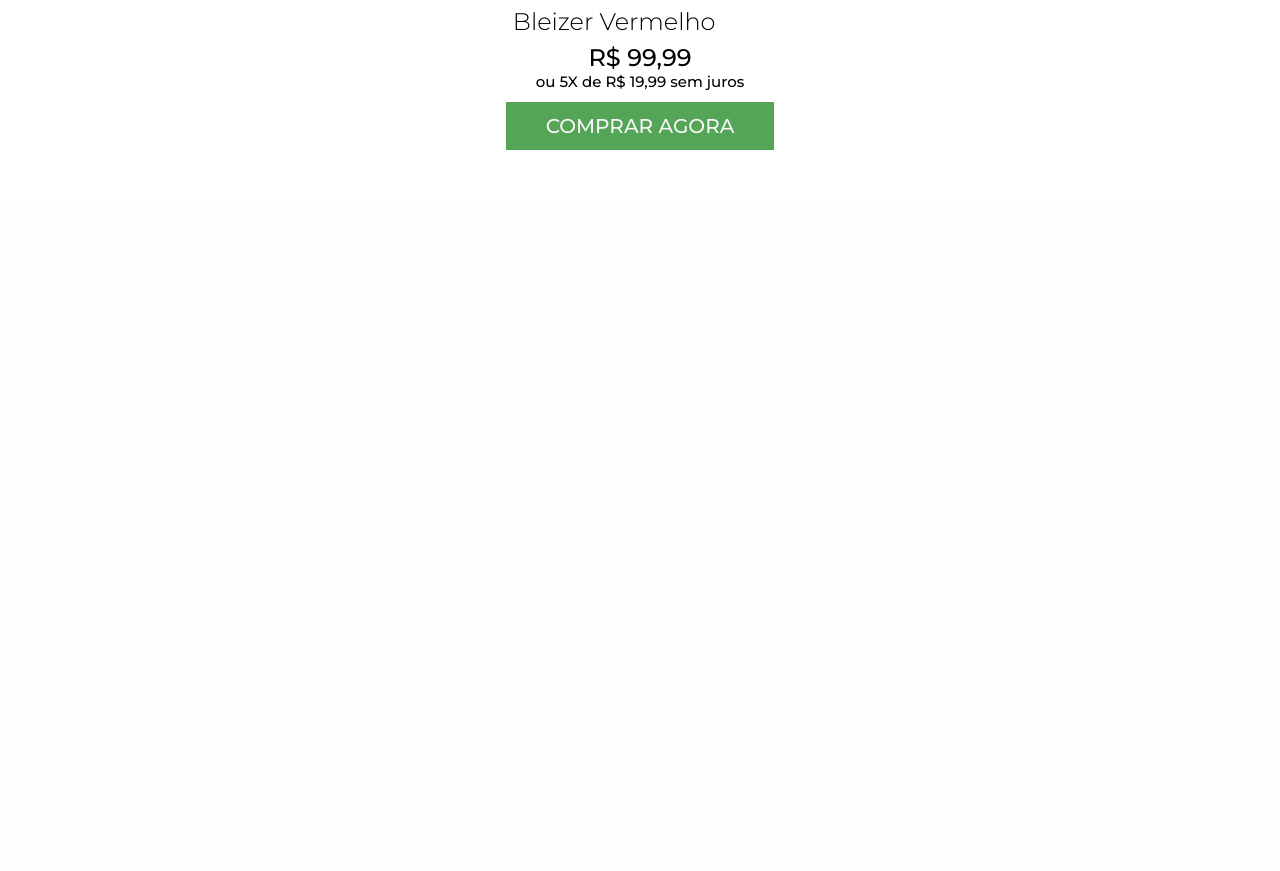
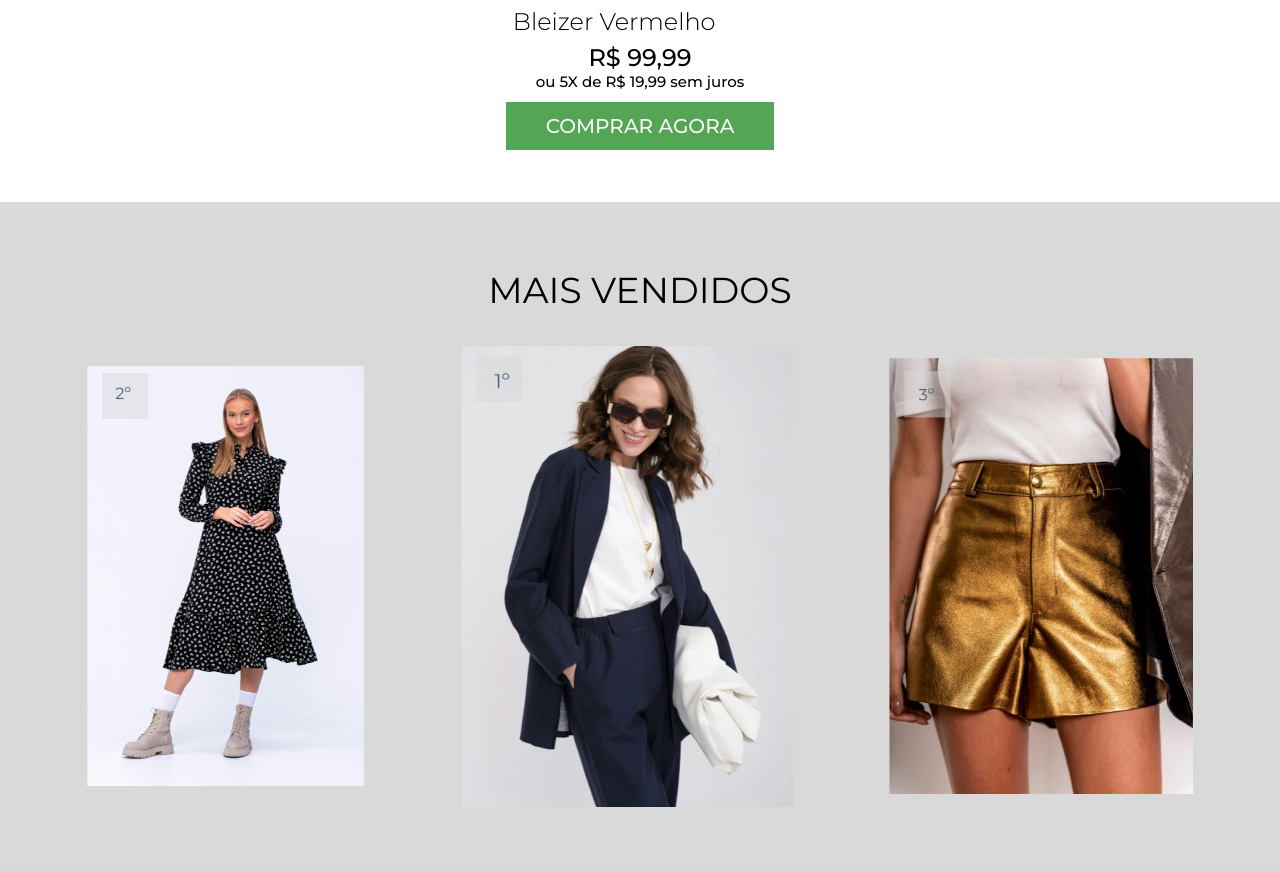
Before and after one commit to EduardaMFerreira/loja_virtual, a PHP site: page / in a window 1280 px wide. Shown: the part 1667-2538 px from the top of the page. Before the commit the page ends 1817 px from the top, so only its background shows below. Run offline with PHP 8.4, Linux system fonts and the light colour scheme.

Commit message:
adicionando mais vendidos

```diff
--- a/assets/css/header.css
+++ b/assets/css/header.css
@@ -2,7 +2,7 @@
 
 /*Seção do cabeçalho*/
 .cabecalho {
-    width: 100%;
+    width: 100vw;
 }
 
 .cabecalho__conteudo {
@@ -60,7 +60,7 @@
 }
 
 .cabecalho__conteudo__acesso__imagem:hover {
-    background-color: var(--cor-sexternaria);
+    background-color: var(--cor-sextenaria);
     border-radius: 25%;
 }
 
--- a/assets/css/novidades.css
+++ b/assets/css/novidades.css
@@ -2,14 +2,6 @@
 
 #conteudo__novidades {
     margin: 3em;
-}
-
-#conteudo__novidades h2 {
-    text-align: center;
-    font-size: 36px;
-    text-transform: uppercase;
-    font-weight: 400;
-    margin: 0.5em;
 }
 
 .conteudo__novidades__bleizers {
--- /dev/null
+++ b/assets/css/vendidos.css
@@ -0,0 +1,17 @@
+@charset "UTF-8";
+
+#conteudo__vendidos {
+    background-color: var(--cor-quarternaria);
+    padding: 3em;
+}
+
+.conteudo__vendidos__classificacao {
+    display: flex;
+    align-items: center;
+    justify-content: center;
+    gap: 4em;
+}
+
+.conteudo__vendidos__classificacao img {
+    margin: 1em;
+}
--- a/index.php
+++ b/index.php
@@ -71,12 +71,20 @@
             </section>
 
         </section >
+
         <section id="conteudo__vendidos">
+            <h2>Mais vendidos</h2>
+            <div class="conteudo__vendidos__classificacao">
+                <img src="./assets/images/mais_vendidos/vestido_de_bolinhas.jpg" alt="3º mais vendido: Vestido de bolinhas">
+                <img src="./assets/images/mais_vendidos/bleizer_azul.png" alt="1º mais vendido: Bleizer Azul">
+                <img src="./assets/images/mais_vendidos/short_dourado.jpg" alt="3º mais vendido: Short dourado">
+            </div>
+        </section>
 
-        </section>
         <section id="conteudo__promocoes">
 
         </section>
+
         <section id="conteudo__vestuario">
 
         </section>
--- a/style.css
+++ b/style.css
@@ -1,6 +1,7 @@
 @charset "UTF-8";
 @import url("./assets/css/header.css");
 @import url("./assets/css/novidades.css");
+@import url("./assets/css/vendidos.css");
 @import url('https://fonts.googleapis.com/css2?family=Krona+One&family=Montserrat:ital,wght@0,100..900;1,100..900&display=swap');
 
 
@@ -33,3 +34,11 @@ body {
 .conteudo__imagem {
     width: 100%;
 }
+
+h2 {
+    text-align: center;
+    font-size: 36px;
+    text-transform: uppercase;
+    font-weight: 400;
+    margin: 0.5em;
+}
```
Also changed, not shown: assets/images/Imagem do WhatsApp de 2024-11-05 à(s) 09.48.58_e757047c.jpg (deleted), assets/images/mais_vendidos/bleiser_azul.jpg (deleted), assets/images/mais_vendidos/bleizer_azul.png (added), assets/images/mais_vendidos/short_dourado.jpg, assets/images/mais_vendidos/vestido_de_bolinhas.jpg.
